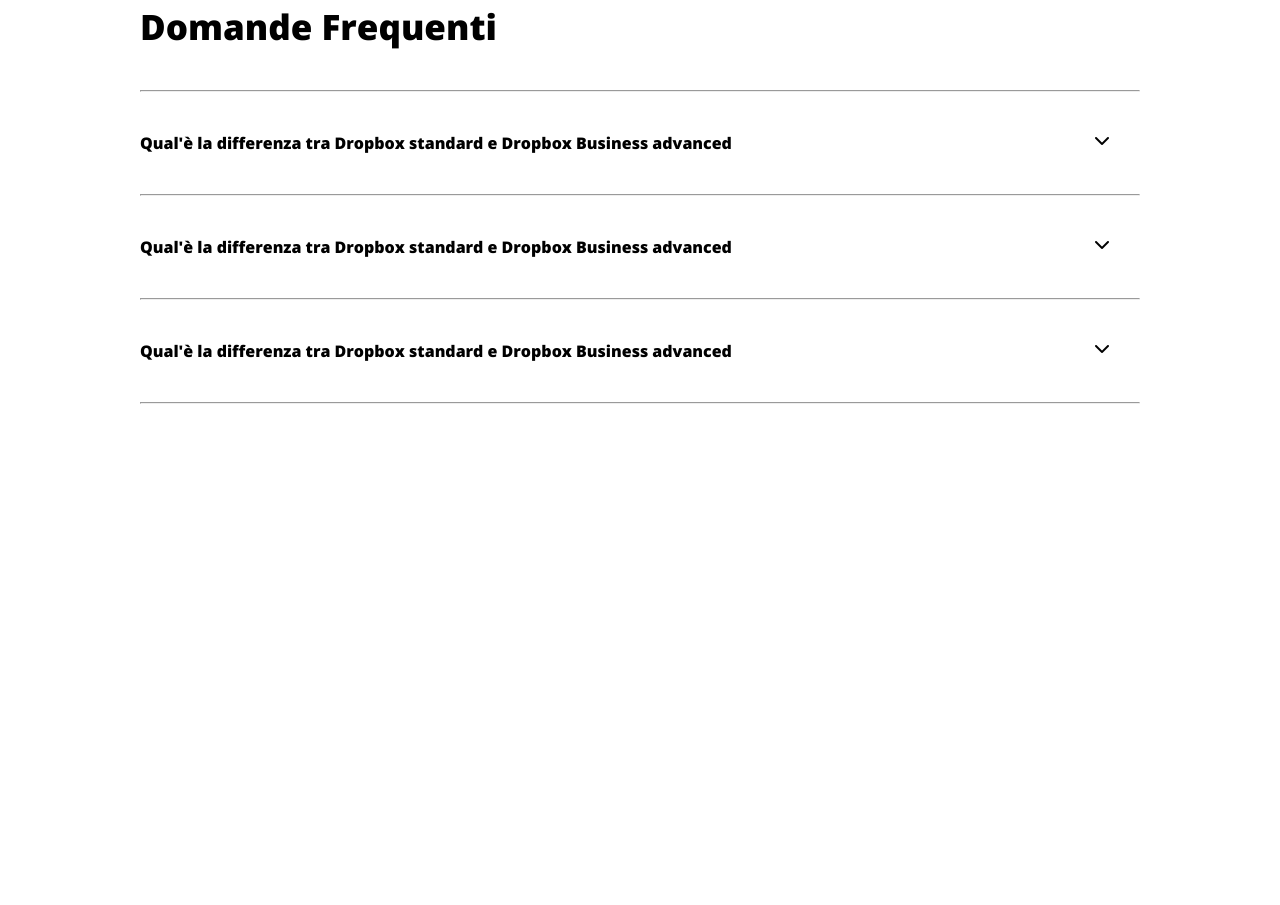
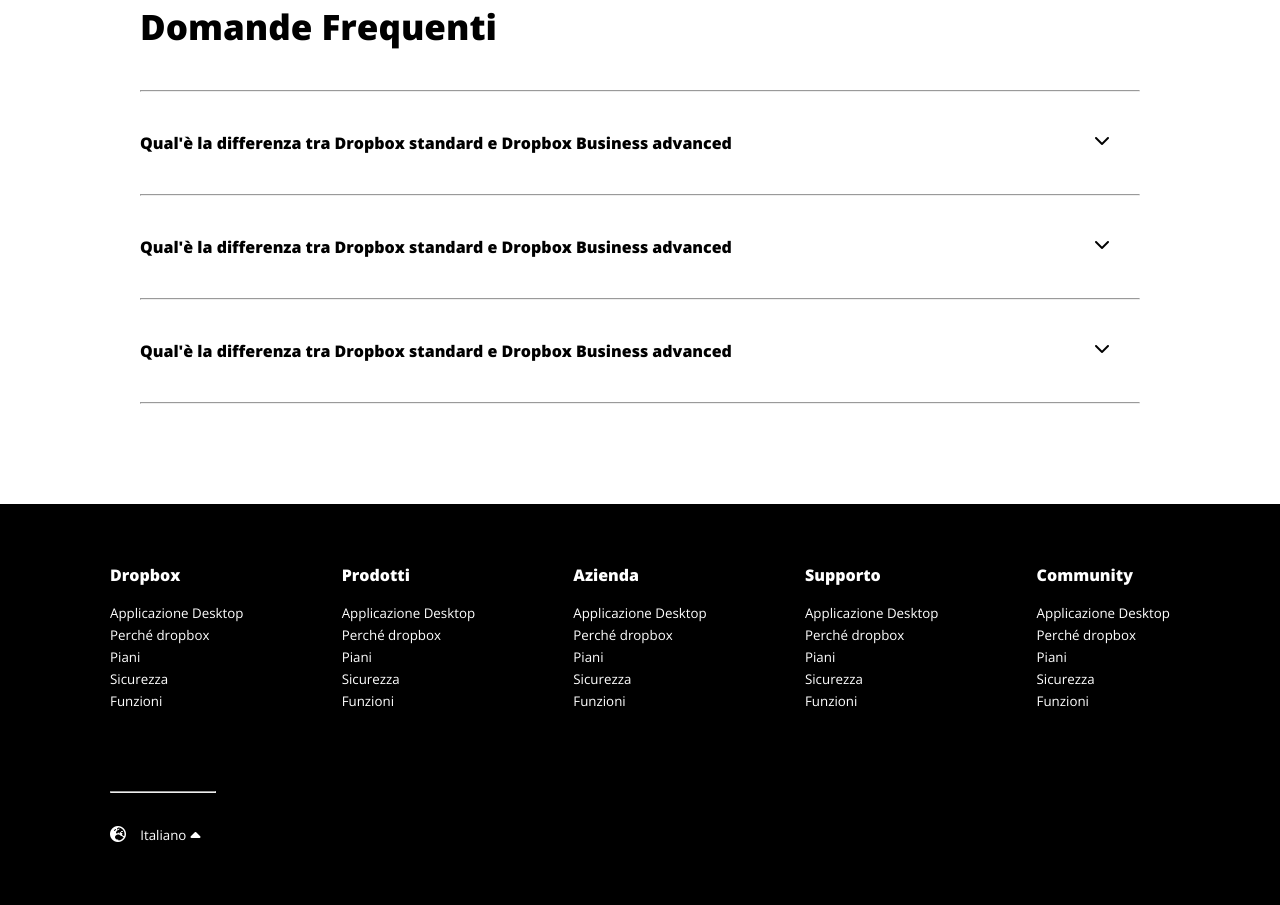
Before and after one commit to Gas9220/htmlcss-dropbox, a plain HTML site: page index.html in a window 1280 px wide. Shown: the part 4846-5751 px from the top of the page. Before the commit the page ends 5350 px from the top, so only its background shows below. Drawn offline with nearby package versions, Linux system fonts and the light colour scheme.

Commit message:
Completato il footer

```diff
--- a/css/style.css
+++ b/css/style.css
@@ -449,3 +449,44 @@ div.first-group span:last-child {
     justify-content: space-between;
     margin-right: 30px;
 }
+
+/* Footer */
+
+footer {
+    color: white;
+    background-color: black;
+}
+
+footer .big-container {
+    margin: 30px auto;
+    padding: 60px;
+}
+
+.footer-top {
+    justify-content: space-between;
+    margin-bottom: 80px;
+}
+
+footer .big-container {
+    margin-bottom: 0;
+}
+
+footer .big-container .footer-top ul li:first-child {
+    margin-bottom: 15px;
+}
+
+footer .big-container hr {
+    width: 10%;
+}
+
+.footer-bottom {
+    margin-top: 30px;
+}
+
+.footer-bottom i:first-child {
+    margin-right: 10px;
+}
+
+.footer-bottom i:last-child {
+    vertical-align: middle;
+}
--- a/index.html
+++ b/index.html
@@ -467,7 +467,72 @@
 
     <!-- Footer -->
     <footer>
+        <div class="big-container">
+            <!-- Top footer -->
+            <div class="footer-top flex">
+                <ul>
+                    <li>
+                        <h4>Dropbox</h4>
+                    </li>
+                    <li><small>Applicazione Desktop</small></li>
+                    <li><small>Perché dropbox</small></li>
+                    <li><small>Piani</small></li>
+                    <li><small>Sicurezza</small></li>
+                    <li><small>Funzioni</small></li>
+                </ul>
 
+                <ul>
+                    <li>
+                        <h4>Prodotti</h4>
+                    </li>
+                    <li><small>Applicazione Desktop</small></li>
+                    <li><small>Perché dropbox</small></li>
+                    <li><small>Piani</small></li>
+                    <li><small>Sicurezza</small></li>
+                    <li><small>Funzioni</small></li>
+                </ul>
+
+                <ul>
+                    <li>
+                        <h4>Azienda</h4>
+                    </li>
+                    <li><small>Applicazione Desktop</small></li>
+                    <li><small>Perché dropbox</small></li>
+                    <li><small>Piani</small></li>
+                    <li><small>Sicurezza</small></li>
+                    <li><small>Funzioni</small></li>
+                </ul>
+
+                <ul>
+                    <li>
+                        <h4>Supporto</h4>
+                    </li>
+                    <li><small>Applicazione Desktop</small></li>
+                    <li><small>Perché dropbox</small></li>
+                    <li><small>Piani</small></li>
+                    <li><small>Sicurezza</small></li>
+                    <li><small>Funzioni</small></li>
+                </ul>
+
+                <ul>
+                    <li>
+                        <h4>Community</h4>
+                    </li>
+                    <li><small>Applicazione Desktop</small></li>
+                    <li><small>Perché dropbox</small></li>
+                    <li><small>Piani</small></li>
+                    <li><small>Sicurezza</small></li>
+                    <li><small>Funzioni</small></li>
+                </ul>
+            </div>
+            <!-- /Top footer -->
+            <hr>
+            <div class="footer-bottom">
+                <i class="fa-solid fa-earth-europe"></i>
+                <small>Italiano</small>
+                <i class="fa-solid fa-caret-up"></i>
+            </div>
+        </div>
     </footer>
     <!-- /Footer -->
 
```
